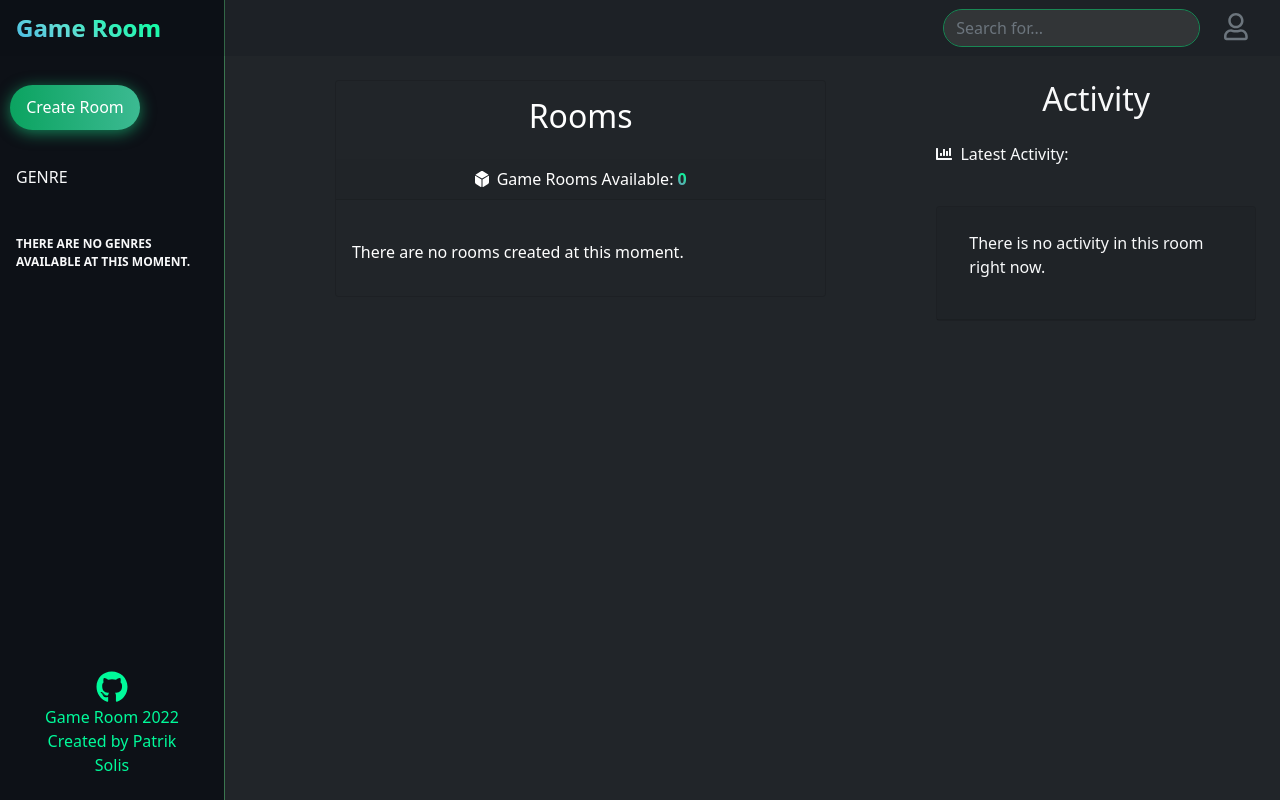
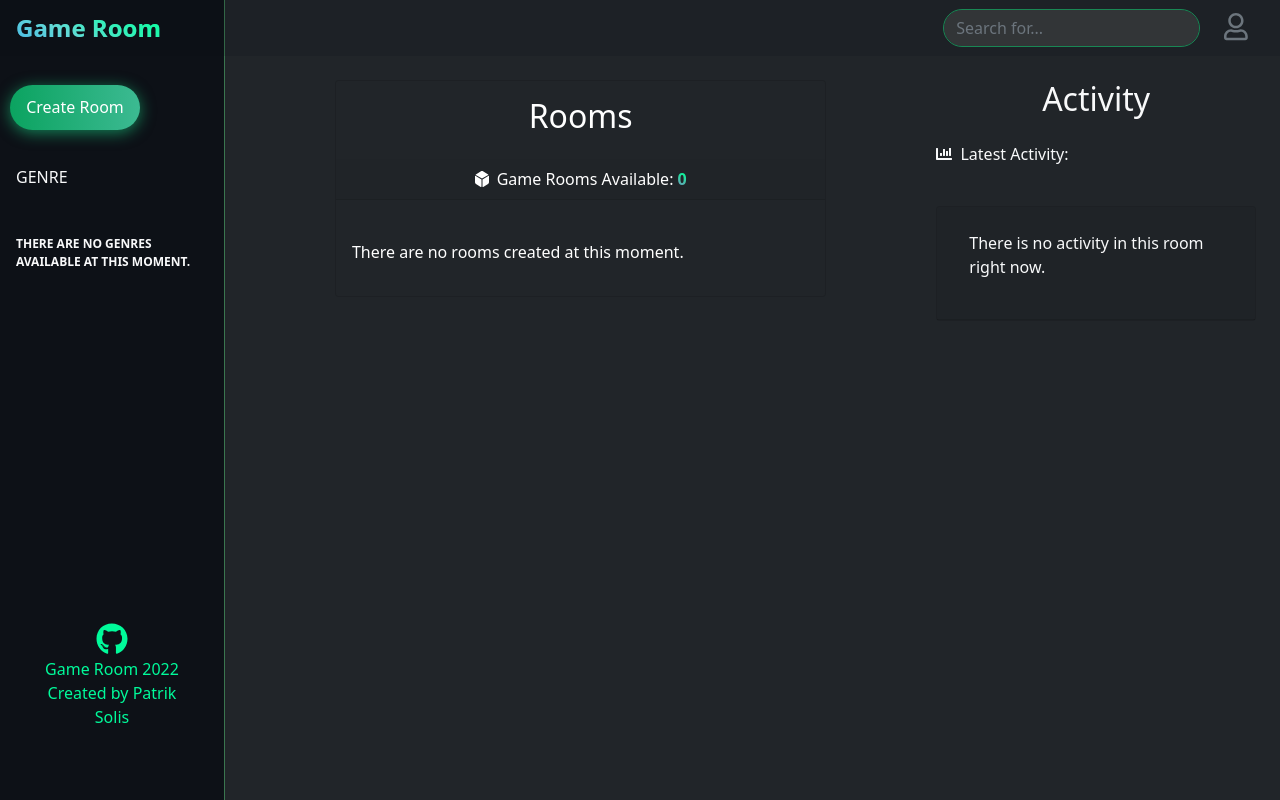
Before and after one commit to Ario124/Game_Room, a Django app: page / in a window 1280 px wide. Run offline with Django 3.2, Linux system fonts and the light colour scheme; data that the repository does not hold is empty.

Commit message:
Added margin to footer

```diff
--- a/static/styles/style.css
+++ b/static/styles/style.css
@@ -168,6 +168,7 @@ body {
 }
 .sb-sidenav .sb-sidenav-footer {
   padding: 0.75rem;
+  margin-bottom: 3rem;
   flex-shrink: 0;
 }
 
--- a/templates/sidebar.html
+++ b/templates/sidebar.html
@@ -38,7 +38,7 @@
                     </div>
                     {% else %}
                     <div class="sb-sidenav-footer">
-                        <div class="text-center position-static">
+                        <div class="text-center">
                             <a class="btn git-btn btn-floating m-1" href="https://github.com/Ario124" target="_blank" role="button"><i class="fab fa-github fa-2x"></i><div>Game Room 2022  Created by Patrik Solis <br></div></a>
                         </div>
                     </div>
```
